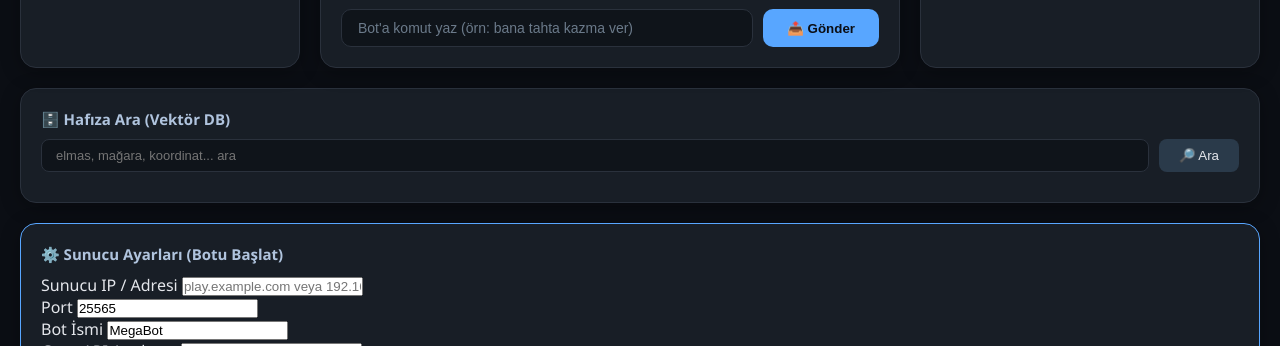
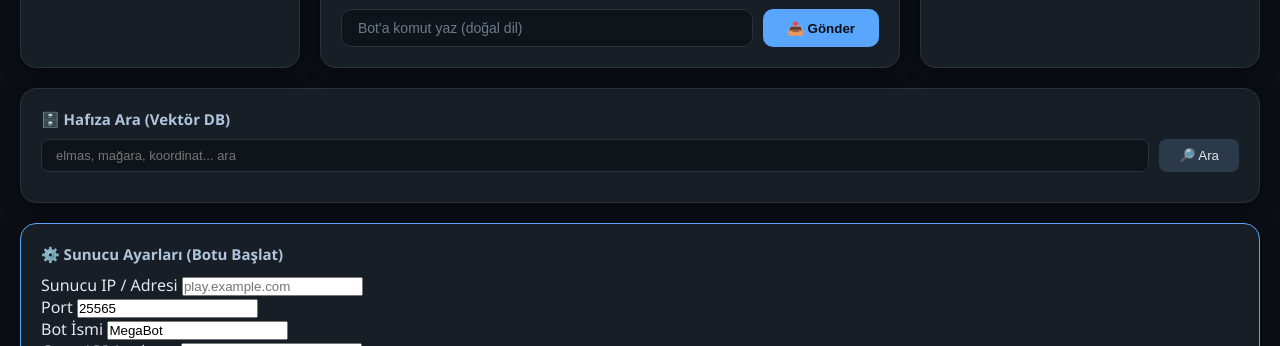
Before and after one commit to ahmetmerk779-png/bot3, a website: page src/web/public/index.html in a window 1280 px wide. Shown: the part 456-802 px from the top of the page. Drawn offline with nearby package versions, Linux system fonts and the light colour scheme; no server answers.

Commit message:
Update index.html

```diff
--- a/src/web/public/index.html
+++ b/src/web/public/index.html
@@ -33,14 +33,14 @@
         </div>
       </section>
 
-      <!-- ORTA: SOHBET KONSOLLU -->
+      <!-- ORTA: SOHBET -->
       <section class="card chat-card">
         <h2>💬 Sohbet & Loglar</h2>
         <div id="chatLog" class="log-area">
           <div class="log-entry system">🟢 Dashboard bağlandı...</div>
         </div>
         <div class="chat-input">
-          <input type="text" id="commandInput" placeholder="Bot'a komut yaz (örn: bana tahta kazma ver)" />
+          <input type="text" id="commandInput" placeholder="Bot'a komut yaz (doğal dil)" />
           <button onclick="sendCustomCommand()">📤 Gönder</button>
         </div>
       </section>
@@ -56,7 +56,7 @@
       </section>
     </main>
 
-    <!-- ALT: HAFIZA ARAMA -->
+    <!-- HAFIZA ARAMA -->
     <footer class="card memory-search">
       <h3>🗄️ Hafıza Ara (Vektör DB)</h3>
       <div class="search-box">
@@ -66,13 +66,13 @@
       <div id="memoryResults"></div>
     </footer>
 
-    <!-- ★ YENİ: SUNUCU AYARLARI ★ -->
+    <!-- ★ SUNUCU AYARLARI ★ -->
     <footer class="card config-card" style="margin-top:20px; border-color: #58a6ff;">
       <h3>⚙️ Sunucu Ayarları (Botu Başlat)</h3>
       <div class="config-form">
         <div class="form-group">
           <label>Sunucu IP / Adresi</label>
-          <input type="text" id="configHost" placeholder="play.example.com veya 192.168.1.100" />
+          <input type="text" id="configHost" placeholder="play.example.com" />
         </div>
         <div class="form-group">
           <label>Port</label>
```
